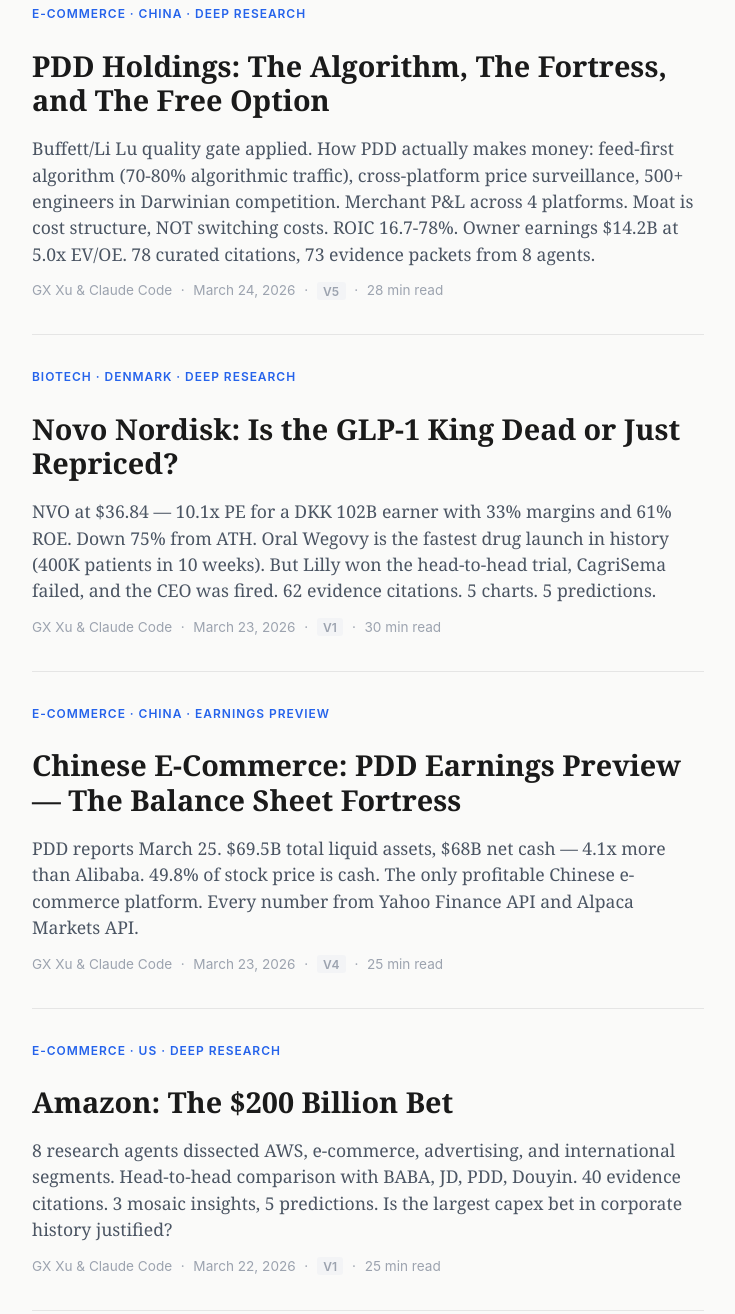
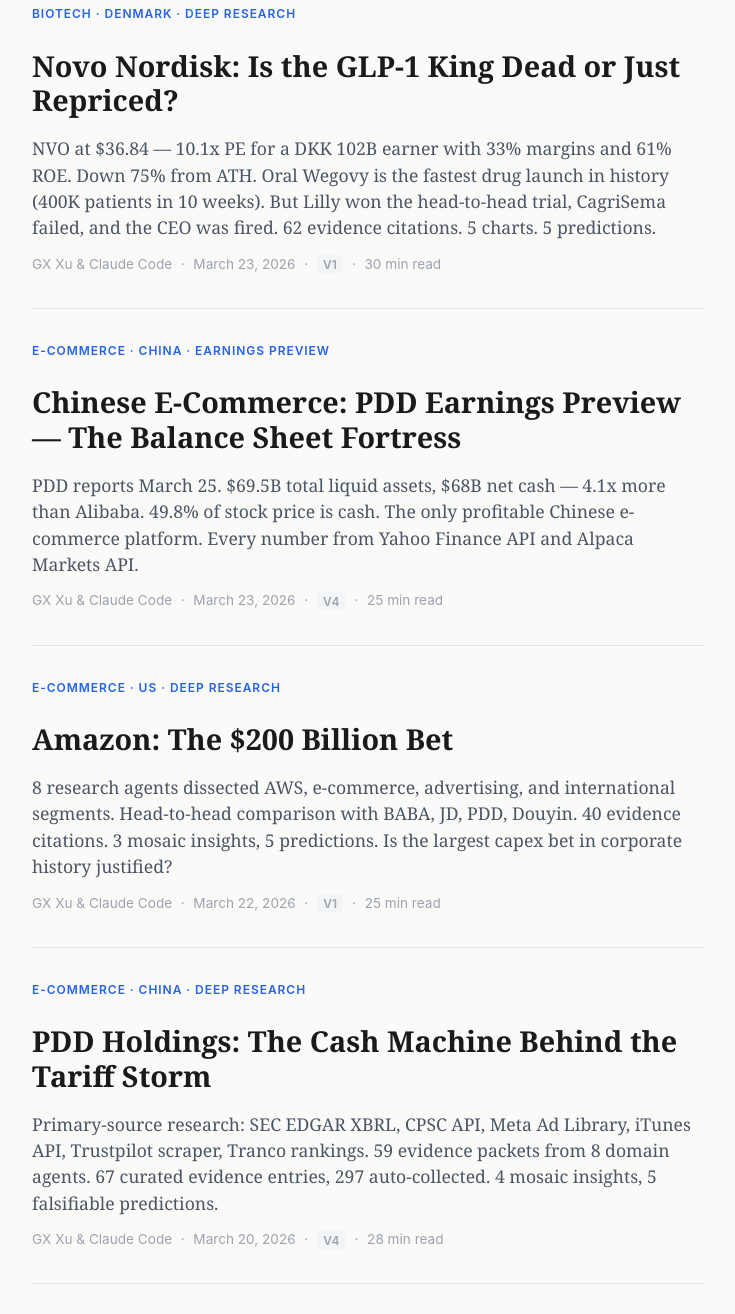
Before and after one commit to gx-ai-architect/e-commerce-industry-research, an Astro site in the folder site/: page / in a window 1280 px wide. Shown: the part 680-1994 px from the top of the page, without its empty margins (272-1007 px from the left). Built offline with nearby package versions, Linux system fonts and the light colour scheme; Astro itself is replaced by a stand-in of ours.

Commit message:
Revert "feat: add PDD v5 (Buffett/Li Lu) to homepage, archive v4"
This reverts commit 2bd3ce588236b6448beb01196dbeefd1e765d870.

```diff
--- a/site/src/pages/index.astro
+++ b/site/src/pages/index.astro
@@ -11,16 +11,6 @@ const reports = [
     version: 'Horizon',
     tag: 'E-Commerce · China · 2026 Outlook',
     readTime: '22 min read',
-  },
-  {
-    slug: 'pdd-holdings-v5',
-    title: 'PDD Holdings: The Algorithm, The Fortress, and The Free Option',
-    subtitle: 'Buffett/Li Lu quality gate applied. How PDD actually makes money: feed-first algorithm (70-80% algorithmic traffic), cross-platform price surveillance, 500+ engineers in Darwinian competition. Merchant P&L across 4 platforms. Moat is cost structure, NOT switching costs. ROIC 16.7-78%. Owner earnings $14.2B at 5.0x EV/OE. 78 curated citations, 73 evidence packets from 8 agents.',
-    authors: 'GX Xu & Claude Code',
-    date: 'March 24, 2026',
-    version: 'V5',
-    tag: 'E-Commerce · China · Deep Research',
-    readTime: '28 min read',
   },
   {
     slug: 'novo-nordisk',
@@ -52,16 +42,19 @@ const reports = [
     tag: 'E-Commerce · US · Deep Research',
     readTime: '25 min read',
   },
+  {
+    slug: 'pdd-holdings-v4',
+    title: 'PDD Holdings: The Cash Machine Behind the Tariff Storm',
+    subtitle: 'Primary-source research: SEC EDGAR XBRL, CPSC API, Meta Ad Library, iTunes API, Trustpilot scraper, Tranco rankings. 59 evidence packets from 8 domain agents. 67 curated evidence entries, 297 auto-collected. 4 mosaic insights, 5 falsifiable predictions.',
+    authors: 'GX Xu & Claude Code',
+    date: 'March 20, 2026',
+    version: 'V4',
+    tag: 'E-Commerce · China · Deep Research',
+    readTime: '28 min read',
+  },
 ];
 
 const archived = [
-  {
-    slug: 'pdd-holdings-v4',
-    title: 'PDD Holdings: The Cash Machine Behind the Tariff Storm',
-    date: 'March 20, 2026',
-    version: 'V4',
-    tag: 'E-Commerce · China · Deep Research',
-  },
   {
     slug: 'china-ecommerce-industry-v3',
     title: 'Chinese E-Commerce: PDD Earnings Preview — $59.5B in Cash and the Buyback Question',
```
